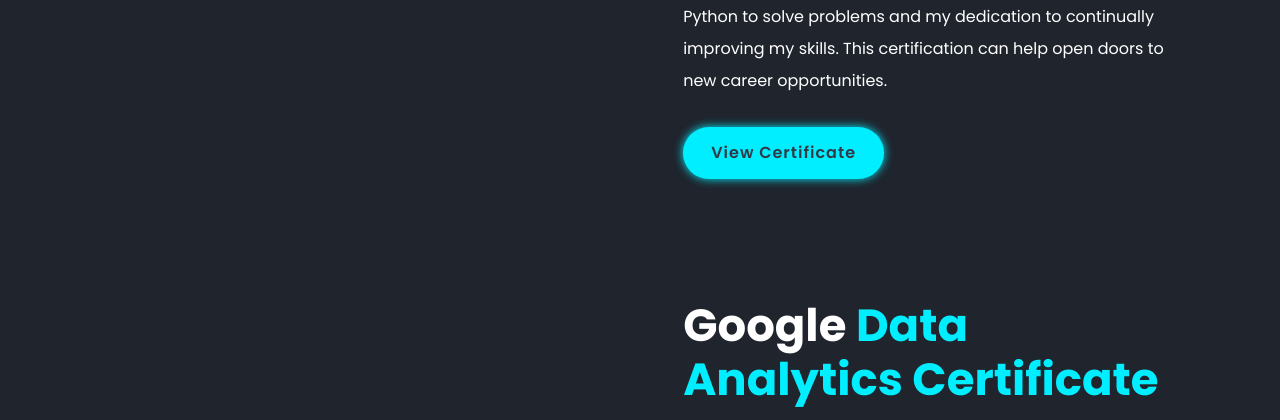
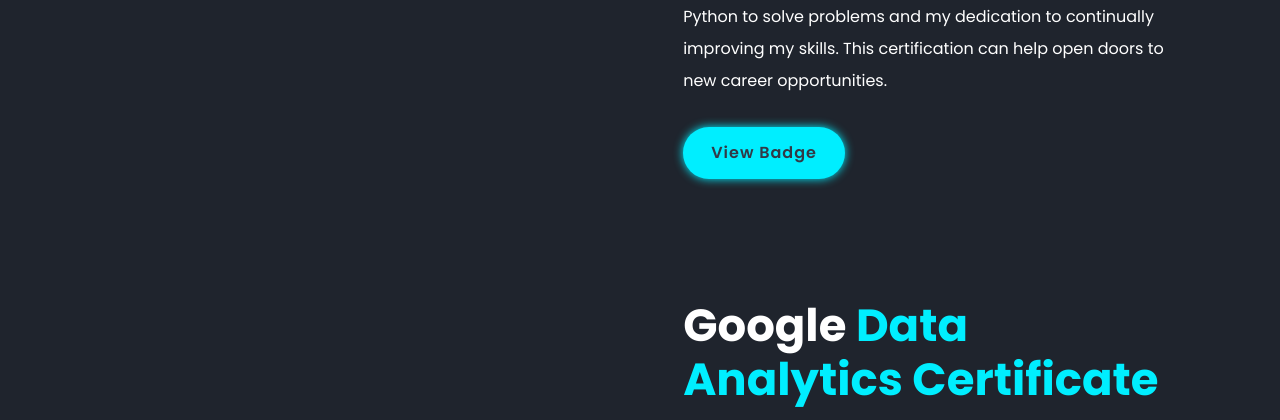
Before and after one commit to dataanalystt/carlodeguzman, a plain HTML site: page index.html in a window 1280 px wide. Shown: the part 4080-4500 px from the top of the page. Drawn offline with nearby package versions, Linux system fonts and the light colour scheme.

Commit message:
Update index.html

```diff
--- a/index.html
+++ b/index.html
@@ -196,7 +196,7 @@
                 improving my skills. This certification can help open doors to new career opportunities.
 
              </p>
-            <a href="https://www.credly.com/badges/6e96f1c4-0baf-4d6f-81ca-9c8e9c7014fe/public_url" target="_blank" class="btn">View Certificate</a>
+            <a href="https://www.credly.com/badges/6e96f1c4-0baf-4d6f-81ca-9c8e9c7014fe/public_url" target="_blank" class="btn">View Badge</a>
         </div>
         </section>
 
```
